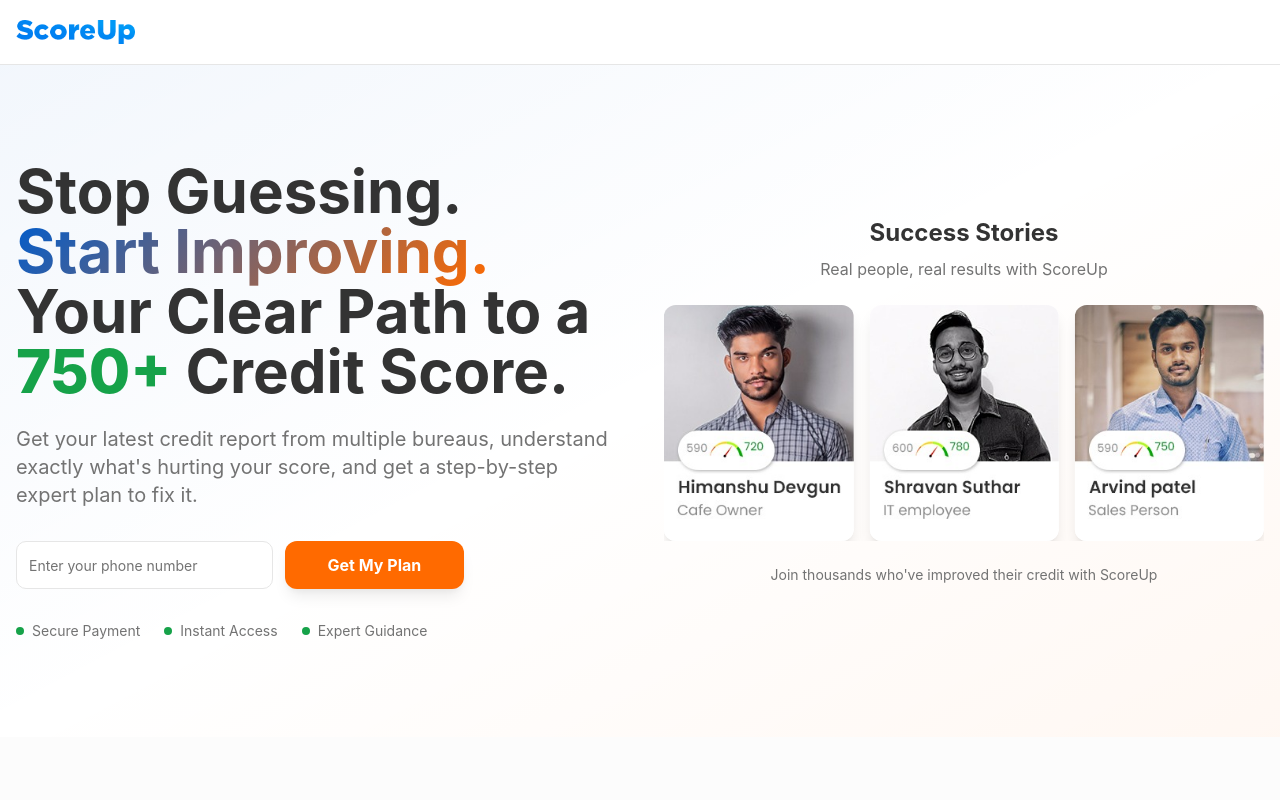
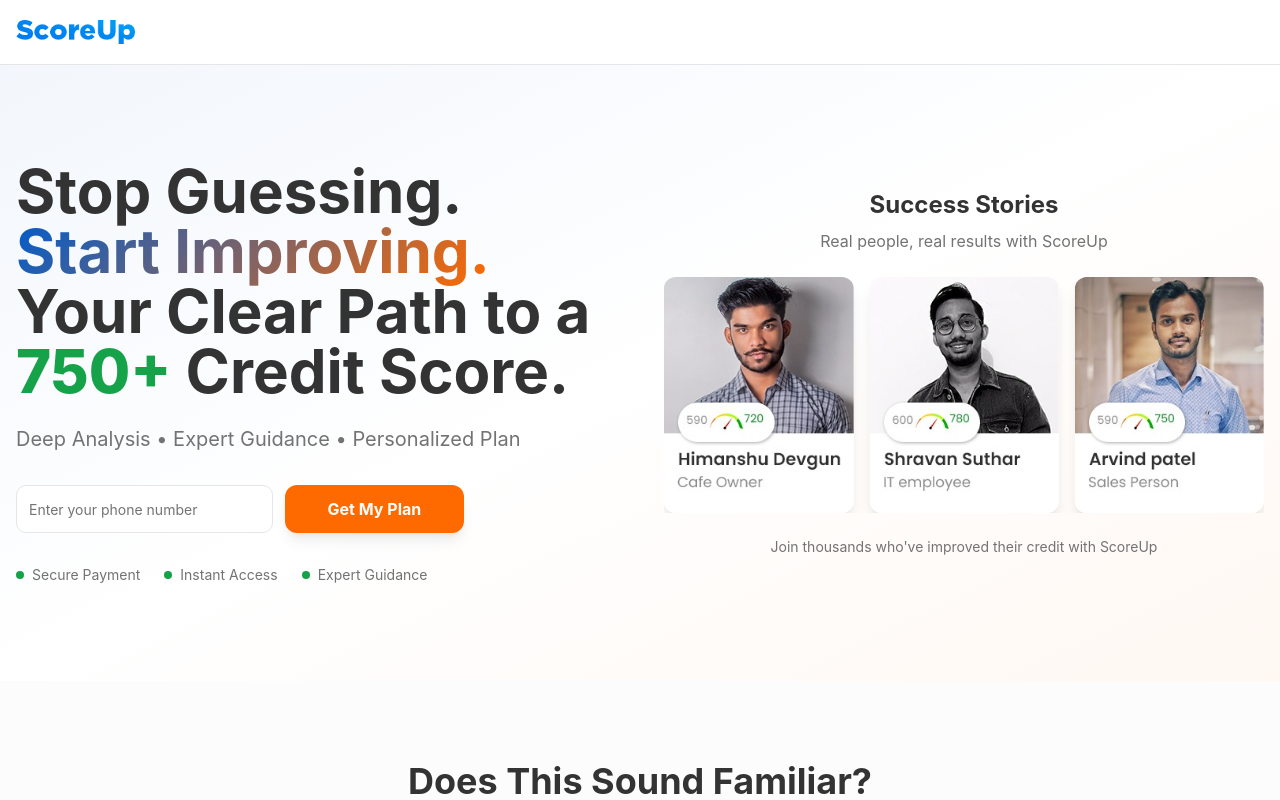
Before and after one commit to shubh099/scoreup-landing-site, a React (Vite) app: page / in a window 1280 px wide. Shown: the top 800 px of the page. Built offline with nearby package versions, Linux system fonts and the light colour scheme.

Commit message:
Refactor HeroSection text
Replaced a paragraph in HeroSection with three short phrases separated by dots.

```diff
--- a/src/components/HeroSection.tsx
+++ b/src/components/HeroSection.tsx
@@ -39,7 +39,7 @@ const HeroSection = () => {
                 </h1>
 
                 <p className="text-lg md:text-xl text-muted-foreground leading-relaxed max-w-2xl">
-                  Get your latest credit report from multiple bureaus, understand exactly what's hurting your score, and get a step-by-step expert plan to fix it.
+                  Deep Analysis • Expert Guidance • Personalized Plan
                 </p>
               </div>
 
```
